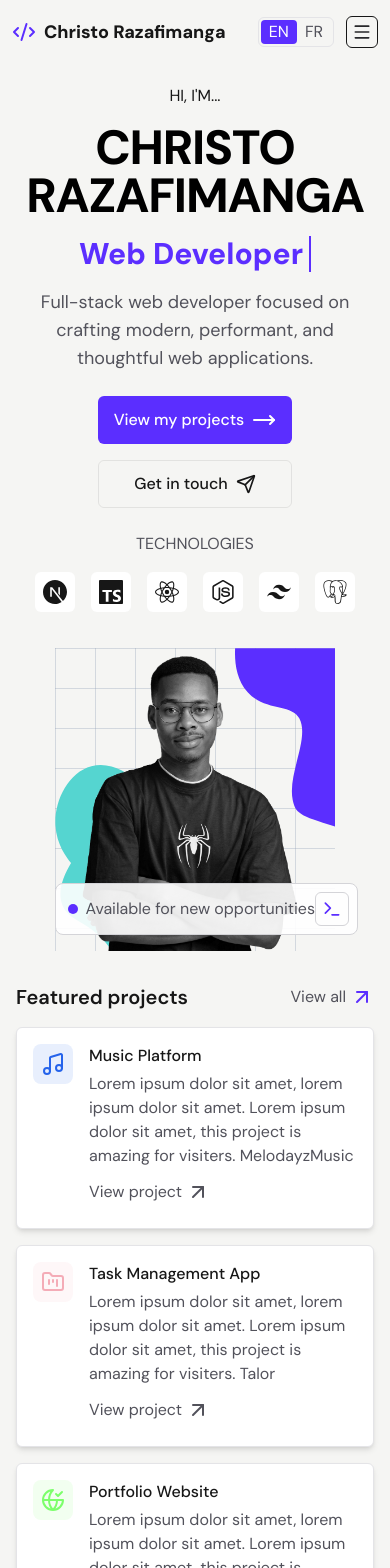
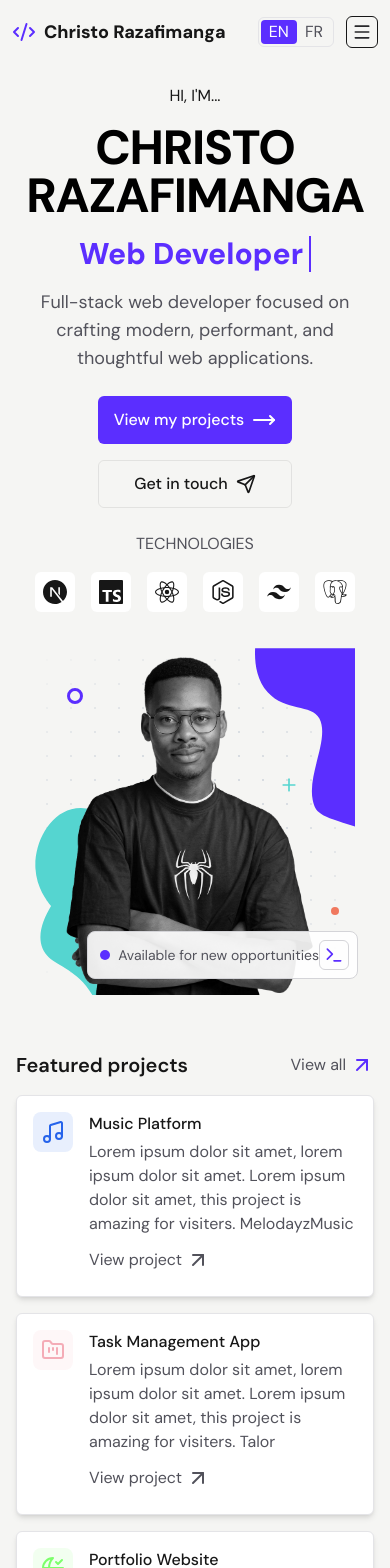
Before and after one commit to bossnare/portfolio, a Next.js app: page / in a window 390 px wide. Shown: the top 1568 px of the page. Built offline with nearby package versions, Linux system fonts and the light colour scheme.

Commit message:
add subtle dot grid in profile picture on Hero

```diff
--- a/app/page.tsx
+++ b/app/page.tsx
@@ -9,11 +9,11 @@ export default function Home() {
       <header className="fixed inset-x-0 top-0 h-16 px-3 md:px-14 z-1000 bg-[#F5F5F3] dark:bg-black">
         <Header />
       </header>
-      <main className="w-full pt-16 space-y-8 sm:pt-20 md:space-y-10">
+      <main className="w-full pt-16 space-y-14 sm:pt-20">
         <Hero />
         <section
           id="featured-projects"
-          className="flex flex-col gap-6 px-4 md:px-10"
+          className="flex flex-col gap-6 px-4 md:px-14"
         >
           <div className="flex flex-col gap-4">
             <div className="flex items-center justify-between">
@@ -58,7 +58,7 @@ export default function Home() {
             </div>
           </div>
         </section>
-        <section id="about" className="flex flex-col gap-6 px-4 md:px-10">
+        <section id="about" className="flex flex-col gap-6 px-4 md:px-14">
           <div className="flex flex-col min-h-screen gap-4">
             <div className="flex items-center justify-between">
               <span className="text-xl font-semibold">About me</span>
--- a/src/components/Hero.tsx
+++ b/src/components/Hero.tsx
@@ -1,7 +1,7 @@
 'use client';
 
 import { stacks } from '@/src/data/stacks';
-import { MoveRight, Send, Terminal } from 'lucide-react';
+import { MoveRight, Plus, Send, Terminal } from 'lucide-react';
 import { motion, useInView } from 'motion/react';
 import Image from 'next/image';
 import { useRef } from 'react';
@@ -91,7 +91,7 @@ export function Hero() {
           </ul>
         </div>
       </div>
-      <div className="relative overflow-hidden md:w-1/2 bg-[linear-gradient(to_right,rgba(148,163,184,0.35)_1px,transparent_1px),linear-gradient(to_bottom,rgba(148,163,184,0.35)_1px,transparent_1px)] bg-size-[40px_40px]">
+      <div className="relative overflow-hidden md:w-1/2">
         <motion.div
           ref={ref}
           initial={{ opacity: 0, y: 50 }}
@@ -99,7 +99,7 @@ export function Hero() {
           transition={{ duration: 0.6 }}
         >
           <Image
-            className="relative object-contain h-auto mx-auto w-70 lg:w-105 sm:w-85 xl:w-120 z-12"
+            className="relative object-contain h-auto mx-auto w-80 lg:w-105 sm:w-85 xl:w-120 z-12"
             src="/images/profile-1.png"
             alt="Christo Razafimanga"
             width={800}
@@ -107,7 +107,8 @@ export function Hero() {
             priority
           />
         </motion.div>
-        <div className="absolute inset-0 z-10"></div>
+        {/* dot grid */}
+        <div className="absolute inset-0 z-10 bg-[radial-gradient(circle,rgba(148,163,184,0.6)_1px,transparent_1px)] bg-size-[24px_24px] opacity-50 mask-[radial-gradient(circle_at_center,black_35%,transparent_100%)] [-webkit-mask-image:radial-gradient(circle_at_center,black_35%,transparent_100%)]"></div>
         <Image
           className="absolute top-0 object-contain h-auto -right-10 w-35 lg:w-45 sm:w-40 xl:w-50 z-11"
           src="/icon/graphic-1.svg"
@@ -124,16 +125,20 @@ export function Hero() {
           height={600}
           priority
         />
-        {/* <div className="absolute inset-0 z-9 bg-[radial-gradient(ellipse_at_center,transparent_20%,#fff_70%)]"></div> */}
+        <div className="absolute z-20 rounded-full border-3 size-4 md:size-5 border-primary top-10 left-8 md:top-20 md:left-30"></div>
+        <div className="absolute z-20 bg-[#F0785E] rounded-full size-2 bottom-20 right-4 md:size-4 md:bottom-26 md:right-16"></div>
+        <div className="absolute z-20 rounded-full text-[#55D5D0] bottom-50 right-14 md:bottom-80 md:right-40">
+          <Plus className="size-5" />
+        </div>
       </div>
 
       {/* availability */}
       <div className="absolute flex items-center p-2 border rounded-lg bottom-4 right-8 bg-background/90 z-16 border-zinc-300 dark:border-white/6">
         <span className="rounded-full size-2.5 bg-primary ml-1"></span>
-        <span className="ml-2 text-muted-foreground">
+        <span className="ml-2 text-sm md:text-base text-muted-foreground">
           Available for new opportunities
         </span>
-        <span className="p-1.5 border rounded-md border-zinc-300 dark:border-white/6">
+        <span className="p-1 border rounded-md border-zinc-300 dark:border-white/6">
           <Terminal className="text-primary size-5" />
         </span>
       </div>
```
